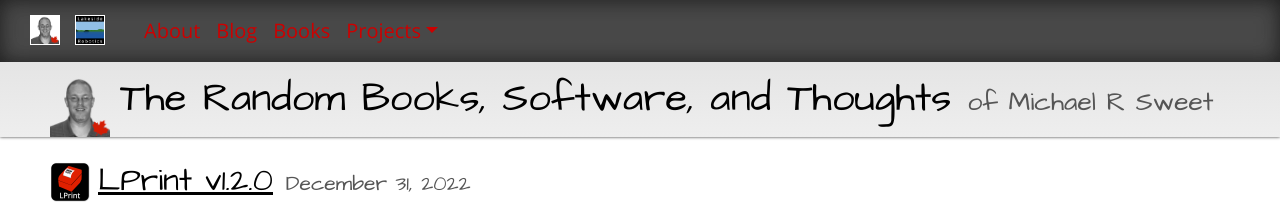
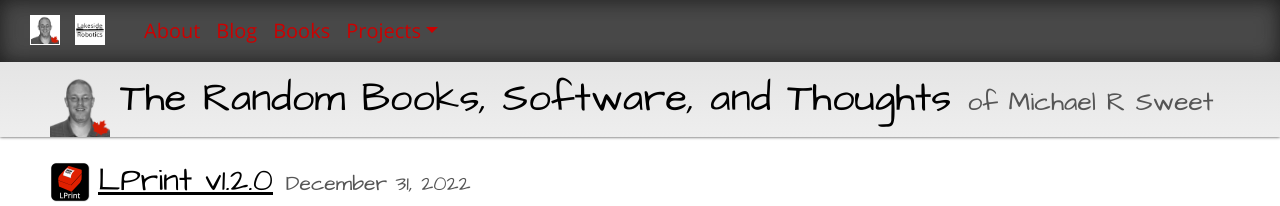
Before and after one commit to michaelrsweet/michaelrsweet.github.com, a Jekyll site: the page built from index.html, in a window 1280 px wide. Shown: the top 206 px of the page. Built offline with Jekyll 4.4.1, drawn with Linux system fonts in a browser that asks for light colours.

Commit message:
New lakeside logo.

```diff
--- a/_layouts/default.html
+++ b/_layouts/default.html
@@ -18,7 +18,7 @@
     <nav class="navbar navbar-expand-md navbar-dark bg-msweet fixed-top" role="navigation">
       <div class="container-fluid p-0">
         <a class="navbar-brand" href="/"><img src="/apple-touch-icon.png"></a>
-        <a class="navbar-brand me-3 ps-0" href="https://www.lakesiderobotics.ca" target="_blank" title="Lakeside Robotics"><img src="/images/lsr.png"></a>
+        <a class="navbar-brand me-3 ps-0" href="https://www.lakesiderobotics.ca" target="_blank" title="Lakeside Robotics"><img src="/images/lrc.png"></a>
         <button class="navbar-toggler" type="button" data-bs-toggle="collapse" data-bs-target="#msweet-nav-collapse" aria-controls="msweet-nav-collapse" aria-expanded="false" aria-label="Toggle navigation">
           <span class="navbar-toggler-icon"></span>
         </button>
--- a/_layouts/post.html
+++ b/_layouts/post.html
@@ -19,7 +19,7 @@
     <nav class="navbar navbar-expand-md navbar-dark bg-msweet fixed-top" role="navigation">
       <div class="container-fluid p-0">
         <a class="navbar-brand" href="/"><img src="/apple-touch-icon.png"></a>
-        <a class="navbar-brand me-3 ps-0" href="https://www.lakesiderobotics.ca" target="_blank" title="Lakeside Robotics"><img src="/images/lsr.png"></a>
+        <a class="navbar-brand me-3 ps-0" href="https://www.lakesiderobotics.ca" target="_blank" title="Lakeside Robotics"><img src="/images/lrc.png"></a>
         <button class="navbar-toggler" type="button" data-bs-toggle="collapse" data-bs-target="#msweet-nav-collapse" aria-controls="msweet-nav-collapse" aria-expanded="false" aria-label="Toggle navigation">
           <span class="navbar-toggler-icon"></span>
         </button>
--- a/_layouts/project-news.html
+++ b/_layouts/project-news.html
@@ -17,7 +17,7 @@
     <nav class="navbar navbar-expand-md navbar-dark bg-msweet fixed-top" role="navigation">
       <div class="container-fluid p-0">
         <a class="navbar-brand" href="/"><img src="/apple-touch-icon.png"></a>
-        <a class="navbar-brand me-3 ps-0" href="https://www.lakesiderobotics.ca" target="_blank" title="Lakeside Robotics"><img src="/images/lsr.png"></a>
+        <a class="navbar-brand me-3 ps-0" href="https://www.lakesiderobotics.ca" target="_blank" title="Lakeside Robotics"><img src="/images/lrc.png"></a>
         <button class="navbar-toggler" type="button" data-bs-toggle="collapse" data-bs-target="#msweet-nav-collapse" aria-controls="msweet-nav-collapse" aria-expanded="false" aria-label="Toggle navigation">
           <span class="navbar-toggler-icon"></span>
         </button>
--- a/_layouts/project.html
+++ b/_layouts/project.html
@@ -17,7 +17,7 @@
     <nav class="navbar navbar-expand-md navbar-dark bg-msweet fixed-top" role="navigation">
       <div class="container-fluid p-0">
         <a class="navbar-brand" href="/"><img src="/apple-touch-icon.png"></a>
-        <a class="navbar-brand me-3 ps-0" href="https://www.lakesiderobotics.ca" target="_blank" title="Lakeside Robotics"><img src="/images/lsr.png"></a>
+        <a class="navbar-brand me-3 ps-0" href="https://www.lakesiderobotics.ca" target="_blank" title="Lakeside Robotics"><img src="/images/lrc.png"></a>
         <button class="navbar-toggler" type="button" data-bs-toggle="collapse" data-bs-target="#msweet-nav-collapse" aria-controls="msweet-nav-collapse" aria-expanded="false" aria-label="Toggle navigation">
           <span class="navbar-toggler-icon"></span>
         </button>
--- a/_layouts/simple.html
+++ b/_layouts/simple.html
@@ -17,7 +17,7 @@
     <nav class="navbar navbar-expand-md navbar-dark bg-msweet fixed-top" role="navigation">
       <div class="container-fluid p-0">
         <a class="navbar-brand" href="/"><img src="/apple-touch-icon.png"></a>
-        <a class="navbar-brand me-3 ps-0" href="https://www.lakesiderobotics.ca" target="_blank" title="Lakeside Robotics"><img src="/images/lsr.png"></a>
+        <a class="navbar-brand me-3 ps-0" href="https://www.lakesiderobotics.ca" target="_blank" title="Lakeside Robotics"><img src="/images/lrc.png"></a>
         <button class="navbar-toggler" type="button" data-bs-toggle="collapse" data-bs-target="#msweet-nav-collapse" aria-controls="msweet-nav-collapse" aria-expanded="false" aria-label="Toggle navigation">
           <span class="navbar-toggler-icon"></span>
         </button>
```
Also changed, not shown: images/lrc.png (added), images/lsr.png (deleted).
